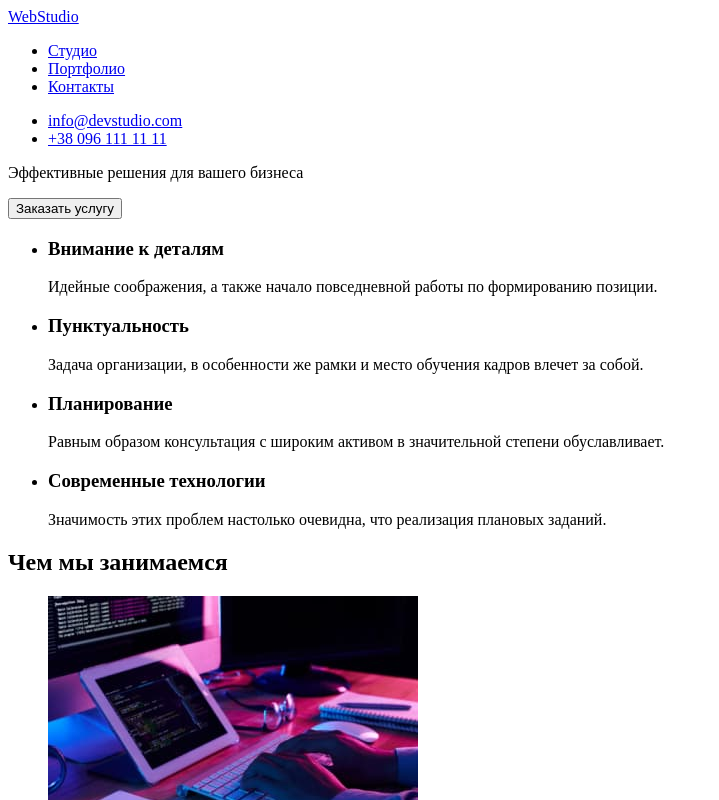
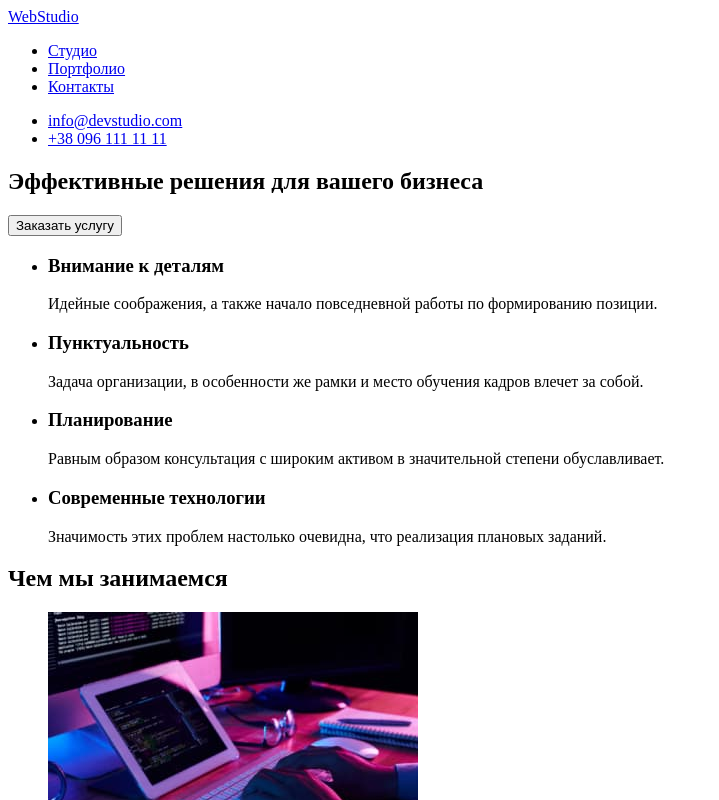
Before and after one commit to NikolaiPustylnyi/FSOff47_home-work-1, a plain HTML site: page index.html in a window 1280 px wide. Shown: the top 800 px of the page, without its empty margins (0-719 px from the left). Drawn offline with Linux system fonts and the light colour scheme.

Commit message:
Update index.html

```diff
--- a/index.html
+++ b/index.html
@@ -25,10 +25,10 @@
 
     <main>
 
-        <div>
-            <p>Эффективные решения для вашего бизнеса</p>
+        <section>
+            <h1>Эффективные решения для вашего бизнеса</h1>
             <button>Заказать услугу</button>
-        </div>
+        </section>
         <section>
         <ul>
             <li>
@@ -87,8 +87,8 @@
     <footer>
         <a href="#">WebStudio</a>
         <address>
+            <p>г. Киев, пр-т Леси Украинки, 26</p>
             <ul>
-                <li><p>г. Киев, пр-т Леси Украинки, 26</p></li>
                 <li><a href="mailto:info@devstudio.com">info@devstudio.com</a></li>
                 <li><a href="tel:+380961111111">+38 096 111 11 11</a></li>
             </ul>
```
